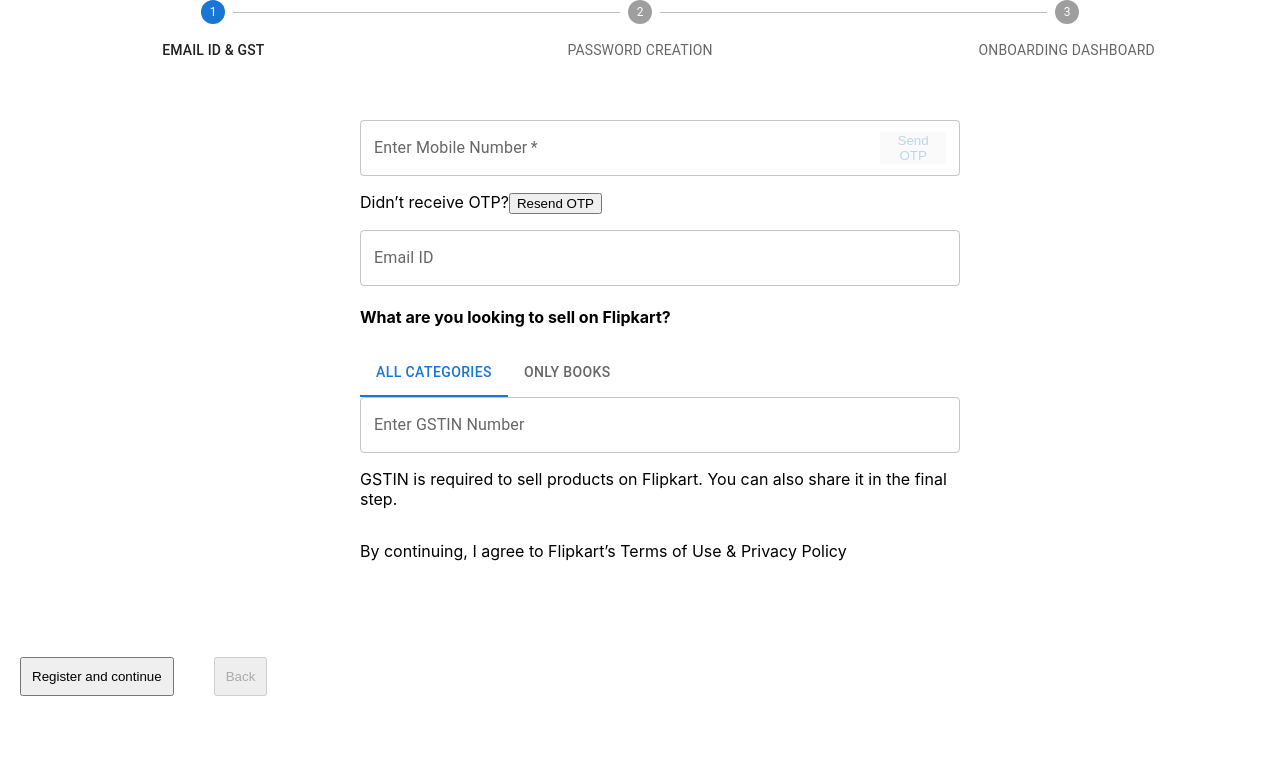
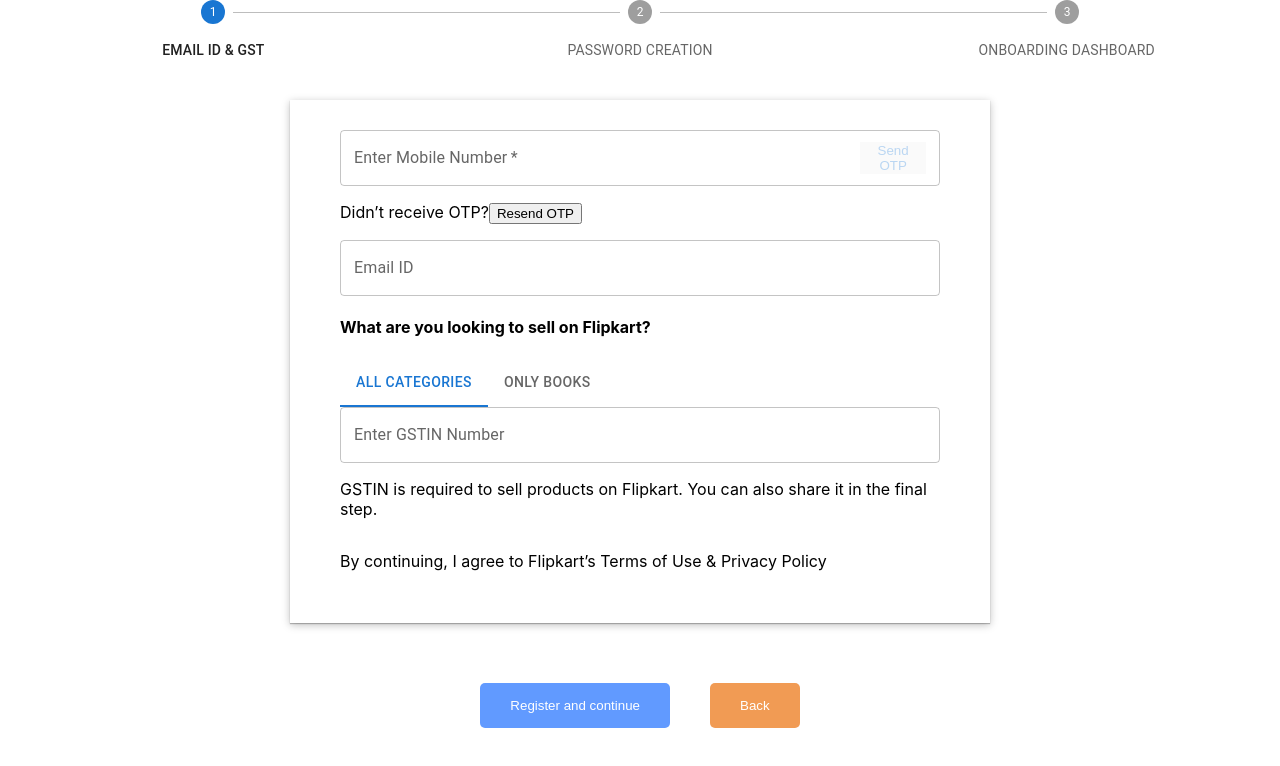
Before and after one commit to PranathiPichikala/e-commerce, a React (Create React App) app: page /start-selling in a window 1280 px wide. Shown: the top 766 px of the page. Built offline with nearby package versions, Linux system fonts and the light colour scheme.

Commit message:
fixing ui changes

```diff
--- a/src/pages/css/StartSelling.css
+++ b/src/pages/css/StartSelling.css
@@ -7,7 +7,6 @@
 }
 
 ._2ydi .step-content {
-  width: 100%;
   display: flex;
   margin: 20px;
   justify-content: center;
@@ -15,12 +14,13 @@
 }
 
 ._2ydi .step {
+  box-shadow: rgba(0, 0, 0, 0.25) 0px 0.0625em 0.0625em, rgba(0, 0, 0, 0.25) 0px 0.125em 0.5em, rgba(255, 255, 255, 0.1) 0px 0px 0px 1px inset;
   width: 100%;
   max-width: 600px;
   display: flex;
   flex-direction: column;
   align-items: flex-start;
-  padding: 20px;
+  padding: 30px 50px 36px 50px;
   margin: 20px;
 
 
@@ -57,15 +57,43 @@
   margin-top: 10px;
 }
 
-.registerback button {
-  padding: 10px;
+.registerback button:first-child {
+  padding: 15px 30px;
+  border: none;
+  background: #2b77ffbd;
+  color: white;
+  border-radius: 5px;
+  cursor: pointer;
   margin: 20px;
+}
+
+.registerback button:nth-last-child(1) {
+  padding: 15px 30px;
+  border: none;
+  background: #ec7819bd;
+  color: white;
+  border-radius: 5px;
+  cursor: pointer;
+  margin: 20px;
+}
+
+.registerback {
+  display: flex;
+  align-items: center;
+  justify-content: center;
 }
 
 .Rajesh_alachandra ._8biz {
   display: flex;
   flex-direction: column;
   width: 600px;
+
+}
+
+.Rajesh_alachandra {
+  padding: 30px 50px 36px 50px;
+  box-shadow: rgba(0, 0, 0, 0.25) 0px 0.0625em 0.0625em, rgba(0, 0, 0, 0.25) 0px 0.125em 0.5em, rgba(255, 255, 255, 0.1) 0px 0px 0px 1px inset;
+
 }
 
 ._8biz .hello {
```
